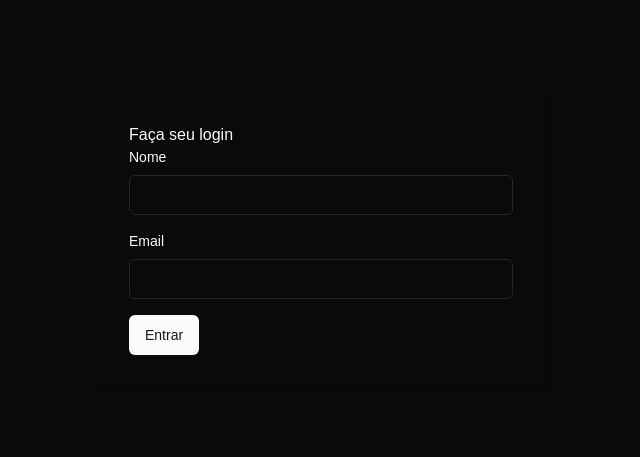
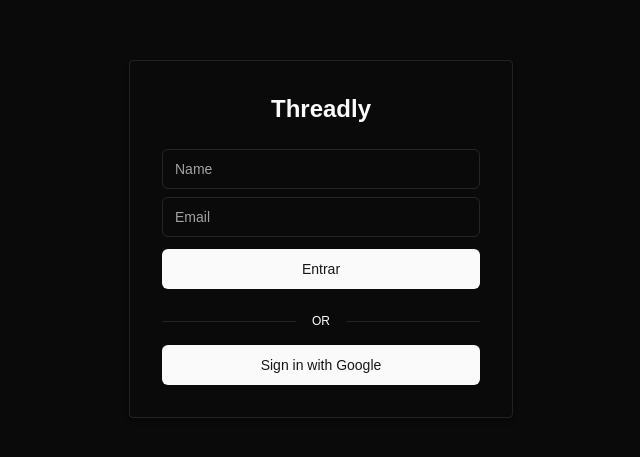
Before and after one commit to m4rrec0s/Threadly, a Next.js app: page /login in a window 1280 px wide. Shown: the part 161-618 px from the top of the page, without its empty margins (319-959 px from the left). Built offline with nearby package versions, Linux system fonts and the light colour scheme.

Commit message:
feat: Refactor login page layout and improve user experience with new profile page

```diff
--- a/app/context/authContext.tsx
+++ b/app/context/authContext.tsx
@@ -4,6 +4,7 @@
 import { useRouter } from "next/navigation";
 
 interface User {
+  id?: string;
   name: string;
   email: string;
 }
--- a/app/login/page.tsx
+++ b/app/login/page.tsx
@@ -17,33 +17,44 @@
 
   return (
     <div className="flex items-center justify-center h-screen px-5">
-      <form
-        onSubmit={handleSubmit}
-        className="p-8 rounded shadow-md w-full max-w-md"
-      >
-        <h3>Faça seu login</h3>
-        <div className="mb-4">
-          <label className="block mb-2 text-sm">Nome</label>
+      <div className="p-8 rounded shadow-md w-full max-w-sm border-[0.5px] border-white/10">
+        <form onSubmit={handleSubmit}>
+          <h3 className="text-2xl font-extrabold text-center mb-4">Threadly</h3>
+          <div className="my-6 space-y-3">
+            <div className="space-y-2">
               <Input
                 type="text"
+                placeholder="Name"
                 value={name}
                 onChange={(e) => setName(e.target.value)}
                 required
+                className="focus-visible:ring-0 text-xs"
               />
-        </div>
-        <div className="mb-4">
-          <label className="block mb-2 text-sm">Email</label>
               <Input
                 type="email"
+                placeholder="Email"
                 value={email}
                 onChange={(e) => setEmail(e.target.value)}
                 required
+                className="focus-visible:ring-0 text-xs"
               />
             </div>
-        <span>
-          <Button type="submit">Entrar</Button>
-        </span>
+            <Button type="submit" className="w-full">
+              Entrar
+            </Button>
+          </div>
         </form>
+        <div className="flex justify-between items-center w-full max-w-md mt-4">
+          <div className="bg-white/10 h-[1px] w-full"></div>
+          <span className="text-white text-xs mx-4">OR</span>
+          <div className="bg-white/10 h-[1px] w-full"></div>
+        </div>
+        <div className="flex justify-center items-center mt-4">
+          <Button className="w-full">
+            <span>Sign in with Google</span>
+          </Button>
+        </div>
+      </div>
     </div>
   );
 }
--- a/app/page.tsx
+++ b/app/page.tsx
@@ -44,7 +44,7 @@
           >
             Profile
           </Link>
-          <Link href="/profile">
+          <Link href={`/profile/14`}>
             <Image
               src="https://picsum.photos/200?random=18"
               width={40}
--- /dev/null
+++ b/app/profile/[id]/page.tsx
@@ -0,0 +1,59 @@
+"use client";
+
+import axiosClient from "@/app/services/axiosClient";
+import { User } from "@/app/types/Users";
+import Image from "next/image";
+import { useEffect, useState, use } from "react";
+
+interface ProfilePageProps {
+  params: Promise<{ id: string }>;
+}
+
+export default function Page({ params }: ProfilePageProps) {
+  const { id } = use(params);
+  const [user, setUser] = useState<User | null>(null);
+  const [loading, setLoading] = useState(true);
+  const [error, setError] = useState<Error>();
+
+  useEffect(() => {
+    axiosClient
+      .get(`/users/${id}`)
+      .then((response) => {
+        setUser(response.data);
+        setLoading(false);
+      })
+      .catch((error) => {
+        console.error(error);
+        setError(error);
+      });
+  }, [id]);
+
+  if (loading) {
+    return <p>Loading...</p>;
+  }
+
+  if (error) {
+    return <p>Error: {error.message}</p>;
+  }
+
+  return (
+    <section className="flex flex-col w-screen h-screen">
+      <header className="p-5 border-b border-gray-700 flex items-center justify-between">
+        <h1 className="text-xl font-extrabold">Profile</h1>
+      </header>
+      <main className="flex flex-col items-center p-5">
+        <div className="flex flex-col items-center space-y-4 w-full max-w-md">
+          <Image
+            src={`https://picsum.photos/200?random=${id}`}
+            alt={`${user?.name} avatar`}
+            className="rounded-full object-cover"
+            width={200}
+            height={200}
+          />
+          <h2 className="text-2xl font-bold">{user?.name}</h2>
+          <p className="text-gray-500">{user?.email}</p>
+        </div>
+      </main>
+    </section>
+  );
+}
```
Also changed, not shown: app/components/ui/input.tsx (+6 -6 lines). Lines whose indentation alone changed are shown as unchanged.
